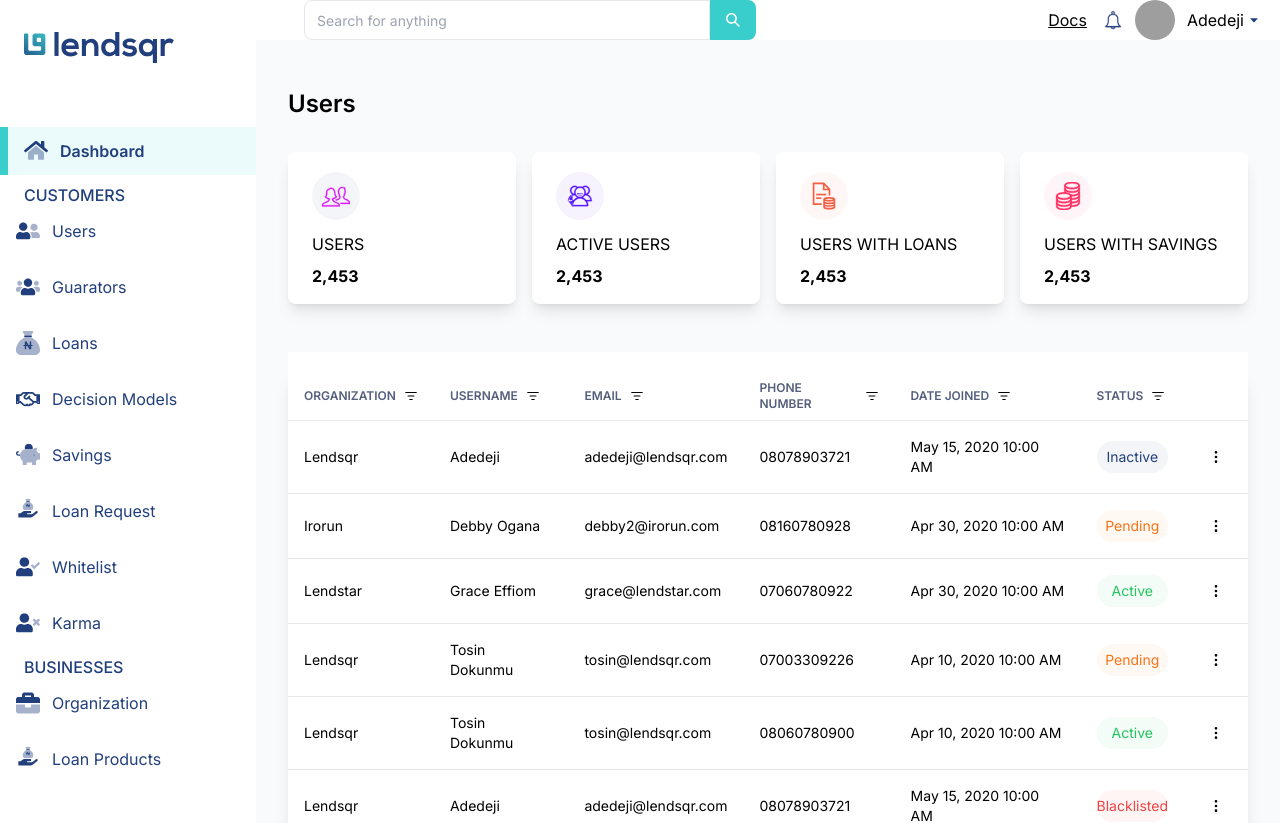
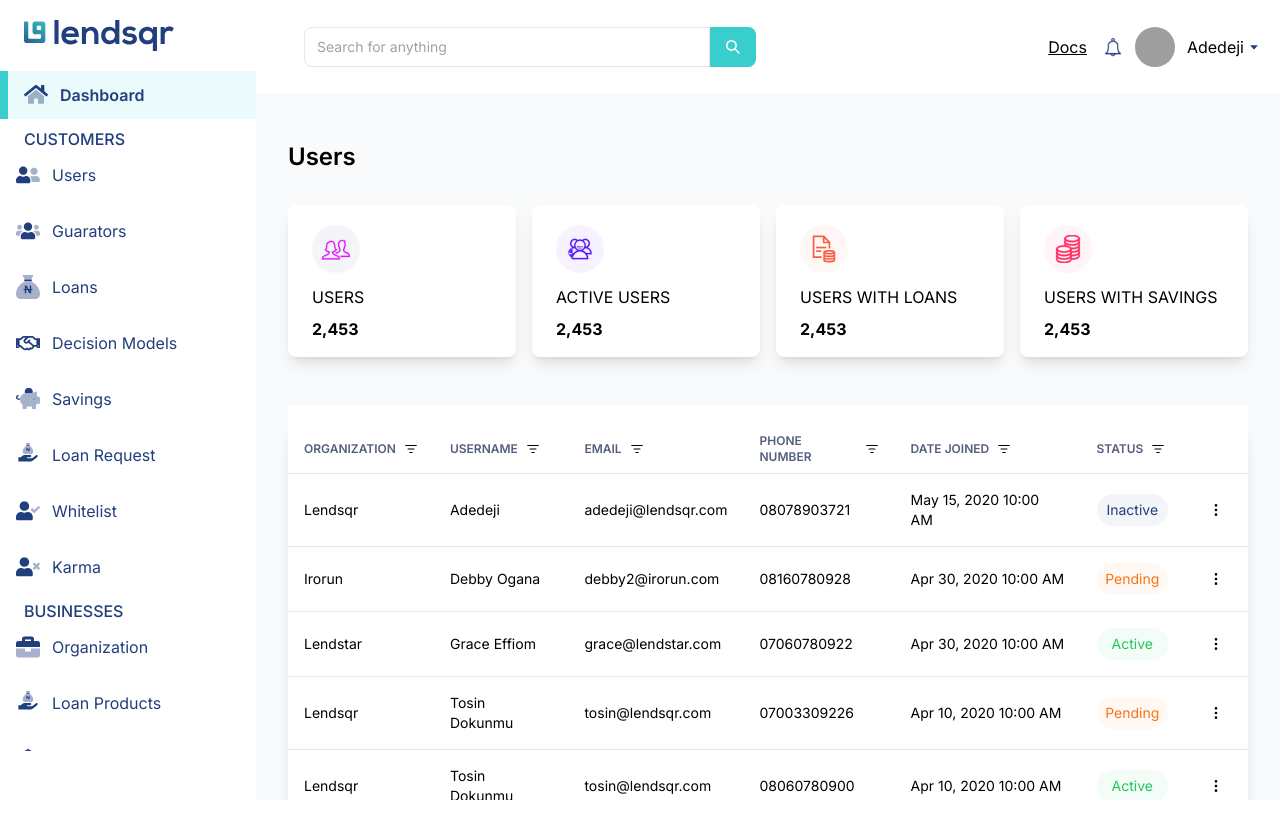
Before and after one commit to maytheu/lendsqr-fe-test, a Next.js app: page / in a window 1280 px wide. Shown: the top 823 px of the page. After the commit the page ends 800 px from the top, so only its background shows below. Built offline with nearby package versions, Linux system fonts and the light colour scheme; grey boxes are pictures that could not be loaded.

Commit message:
improve ui position

```diff
--- a/app/(root)/(dashboard)/layout.tsx
+++ b/app/(root)/(dashboard)/layout.tsx
@@ -39,7 +39,7 @@
         <div className="grid grid-cols-1 md:grid-cols-2 lg:grid-cols-4 gap-4">
           {userCards.map((card) => {
             return (
-              <div className="flex justify-center" key={card.title}>
+              <div className="flex justify-normal md:justify-center" key={card.title}>
                 <Card className="pt-7 w-[300px] border-none shadow-lg bg-white">
                   <CardHeader>
                     <div className="relative flex">
--- a/app/(root)/layout.tsx
+++ b/app/(root)/layout.tsx
@@ -1,5 +1,6 @@
 import Header from "@/components/Header";
 import SideNav from "@/components/SideNav";
+import { ScrollArea } from "@/components/ui/scroll-area";
 
 export default function RootLayout({
   children,
@@ -11,7 +12,7 @@
       <SideNav />
       <div className="flex flex-col size-full">
         <Header />
-        {children}
+        <ScrollArea className="">{children}</ScrollArea>
       </div>
     </main>
   );
--- a/components/Header.tsx
+++ b/components/Header.tsx
@@ -7,7 +7,7 @@
 
 const Header = () => {
   return (
-    <header className="bg-white h-20 flex items-center justify-between">
+    <header className="bg-white h-40 flex items-center justify-between">
       <div className="flex gap-3">
         <Link href="/" className="cursor-pointer ml-4 xl:hidden">
           <Image width={100} height={45} alt="logo" src="/icons/logo.svg" />
--- a/components/SideNav.tsx
+++ b/components/SideNav.tsx
@@ -11,7 +11,7 @@
       <nav className="flex flex-col gap-4">
         <Link
           href="/"
-          className="mb-12 ml-6 cursor-pointer items-center gap-2 flex"
+          className="mb-1 ml-6 cursor-pointer items-center gap-2 flex"
         >
           <Image src="/icons/logo.svg" width={150} height={32} alt="Logo" />
         </Link>
--- a/components/component.module.scss
+++ b/components/component.module.scss
@@ -1,7 +1,7 @@
 .sidebar {
-  @apply sticky left-0 top-0 flex h-screen flex-col  justify-between  bg-white pt-8 text-white max-md:hidden w-[320px];
+  @apply sticky left-0 top-0 hidden lg:flex h-screen flex-col  justify-between  bg-white pt-5 text-white max-md:hidden w-[320px];
 }
 
 .sidebarHeight {
-  height: calc(100vh - 8rem) !important;
+  height: calc(100vh - 15vh) !important;
 }
```
